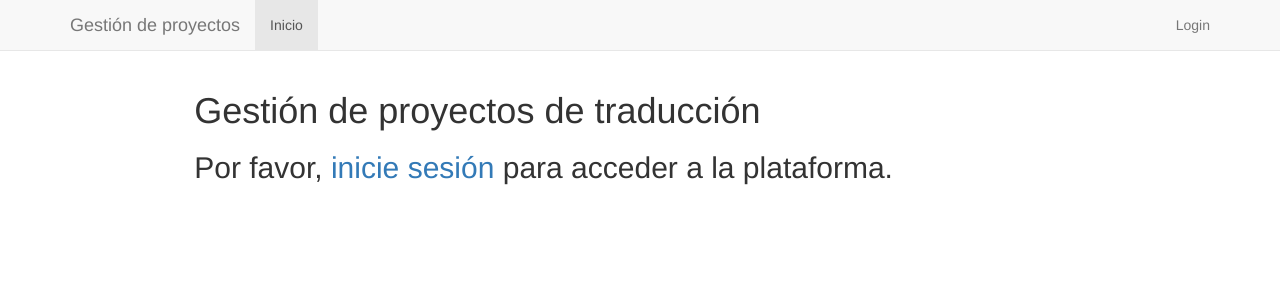
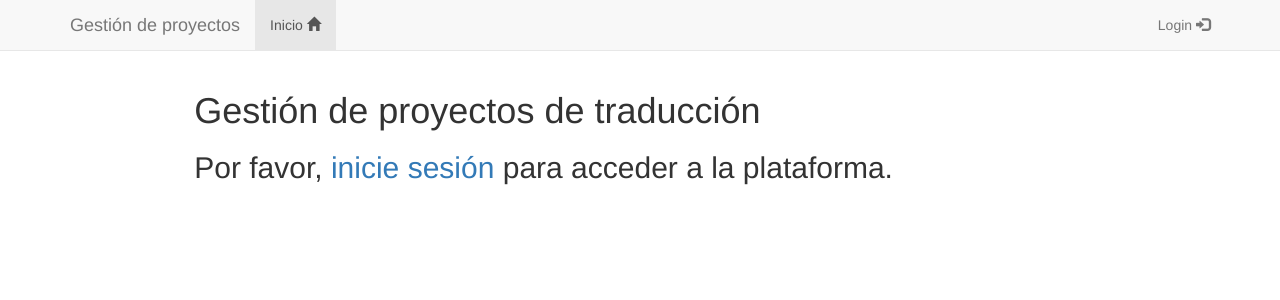
Before and after one commit to josemfc/translation-projects-management, a Django app: page /proyectos/ in a window 1280 px wide. Shown: the top 300 px of the page. Run offline with Django 3.2, Linux system fonts and the light colour scheme; some libraries are stand-ins or nearby versions.

Commit message:
Trying glyphicons

```diff
--- a/proyectos/templates/proyectos/base.html
+++ b/proyectos/templates/proyectos/base.html
@@ -34,14 +34,14 @@
         </div>
         <div id="navbar" class="navbar-collapse collapse">
           <ul class="nav navbar-nav">
-            <li class="active"><a href="{% url 'proyectos:index' %}">Inicio</a></li>
+            <li class="active"><a href="{% url 'proyectos:index' %}">Inicio <span class="glyphicon glyphicon-home"></span></a></li>
           </ul>
           <ul class="nav navbar-nav navbar-right">
 			{% if user.is_authenticated %}
-				<li><a href="{% url 'proyectos:usuario' user.id %}">Conectado como: {{ user.username }}</a></li>
-				<li><a href="{% url 'proyectos:logout' %}">Logout</a></li>
+				<li><a href="{% url 'proyectos:usuario' user.id %}">Conectado como: {{ user.username }}<span class="glyphicon glyphicon-user"></span></a></li>
+				<li><a href="{% url 'proyectos:logout' %}">Logout <span class="glyphicon glyphicon-log-out"></span></a></li>
 			{% else %}
-				<li><a href="{% url 'proyectos:login' %}">Login</a></li>
+				<li><a href="{% url 'proyectos:login' %}">Login <span class="glyphicon glyphicon-log-in"></span></a></li>
             {% endif %}
           </ul>
         </div><!--/.nav-collapse -->
--- a/proyectos/templates/proyectos/usuario.html
+++ b/proyectos/templates/proyectos/usuario.html
@@ -33,7 +33,7 @@
 			<a href="{% url 'proyectos:baja' usuario.id %}">
 				<button id="eliminar" type="button" class="btn btn-danger">Sí, dar de baja</button>
 			</a>
-			<button id="no_eliminar" type="button">No</button>
+			<button id="no_eliminar" type="button" class="btn btn-info">No</button>
 		</div>
 		<br><br>
 	{% endif %}
```
